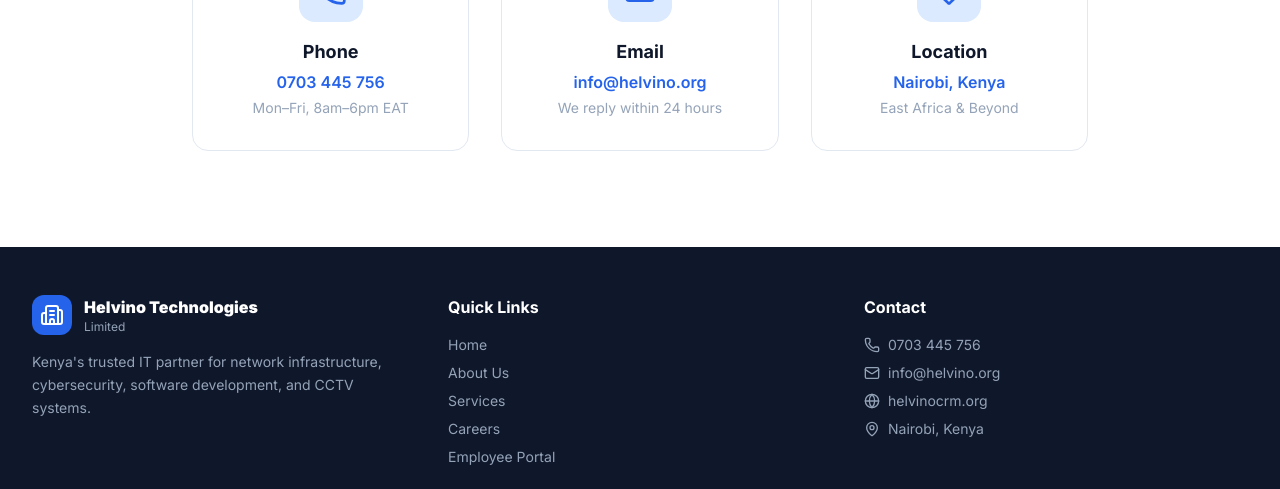
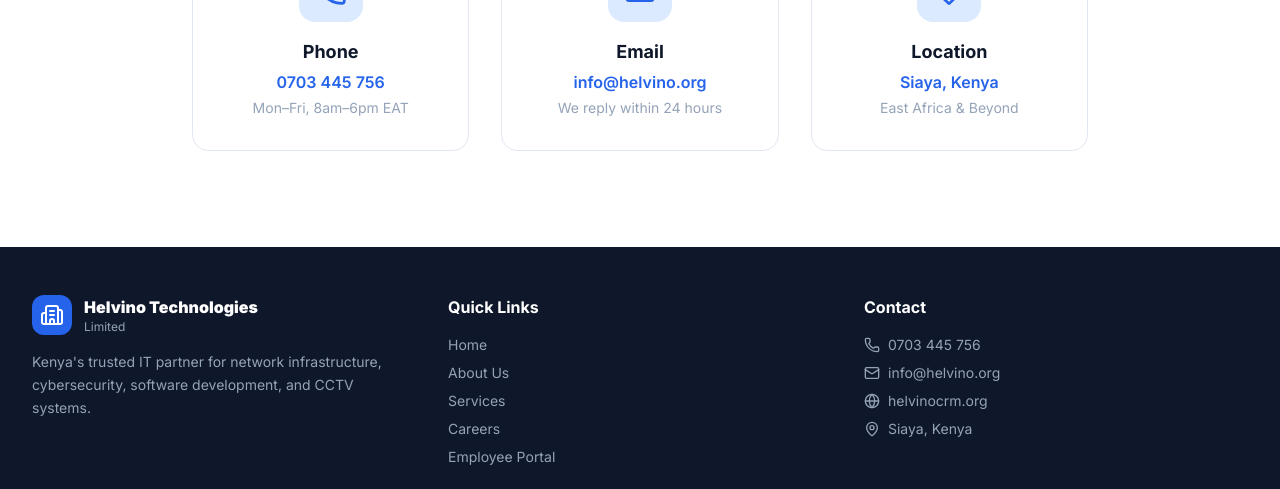
Before and after one commit to Helvino-Technologies-Limited/helvino-hrms, a Next.js app: page / in a window 1280 px wide. Shown: the part 4736-5225 px from the top of the page. Built offline with nearby package versions, Linux system fonts and the light colour scheme.

Commit message:
More modules

```diff
--- a/src/app/api/jobs/route.ts
+++ b/src/app/api/jobs/route.ts
@@ -40,7 +40,7 @@ export async function POST(req: NextRequest) {
         responsibilities: body.responsibilities || null,
         departmentId: body.departmentId || null,
         type: body.type || 'Full-time',
-        location: body.location || 'Nairobi, Kenya',
+        location: body.location || 'Siaya, Kenya',
         salaryMin: body.salaryMin ? parseFloat(body.salaryMin) : null,
         salaryMax: body.salaryMax ? parseFloat(body.salaryMax) : null,
         status: body.status || 'OPEN',
--- a/src/app/dashboard/business-card/page.tsx
+++ b/src/app/dashboard/business-card/page.tsx
@@ -345,7 +345,7 @@ function CardBack({ theme }: { theme: typeof THEMES[0] }) {
 
         {/* Address */}
         <div style={{ color: 'rgba(255,255,255,0.4)', fontSize: '9px', marginTop: '10px', letterSpacing: '0.5px' }}>
-          Nairobi, Kenya · Paybill: 522533 · A/c: 8071524
+          Siaya, Kenya · Paybill: 522533 · A/c: 8071524
         </div>
       </div>
     </div>
--- a/src/app/dashboard/recruitment/jobs/page.tsx
+++ b/src/app/dashboard/recruitment/jobs/page.tsx
@@ -317,7 +317,7 @@ function CreateEditJobModal({ job, departments, onClose, onSave }: {
     requirements: job?.requirements ?? '',
     departmentId: job?.departmentId ?? '',
     type: job?.type ?? 'Full-time',
-    location: job?.location ?? 'Nairobi, Kenya',
+    location: job?.location ?? 'Siaya, Kenya',
     positions: job?.positions ?? 1,
     salaryMin: job?.salaryMin ?? '',
     salaryMax: job?.salaryMax ?? '',
@@ -537,7 +537,7 @@ function CreateEditJobModal({ job, departments, onClose, onSave }: {
                   <input
                     value={form.location}
                     onChange={e => set('location', e.target.value)}
-                    placeholder="e.g. Nairobi, Kenya"
+                    placeholder="e.g. Siaya, Kenya"
                     className="w-full px-3 py-2.5 text-sm border border-slate-200 rounded-xl focus:outline-none focus:ring-2 focus:ring-blue-500 bg-white"
                   />
                 </div>
--- a/src/app/dashboard/sales/letters/new/page.tsx
+++ b/src/app/dashboard/sales/letters/new/page.tsx
@@ -287,7 +287,7 @@ export default function NewLetterPage() {
                 <div>
                   <label className="block text-sm font-semibold text-slate-700 mb-1">Address</label>
                   <input type="text" value={form.toAddress} onChange={e => setForm(f => ({ ...f, toAddress: e.target.value }))}
-                    placeholder="e.g. P.O. Box 123, Nairobi"
+                    placeholder="e.g. P.O. Box 123, Siaya"
                     className="w-full px-3 py-2 text-sm border border-slate-200 rounded-xl focus:outline-none focus:ring-2 focus:ring-blue-500" />
                 </div>
                 <div>
--- a/src/app/page.tsx
+++ b/src/app/page.tsx
@@ -314,7 +314,7 @@ export default function HomePage() {
             {[
               { icon: Phone, title: 'Phone', value: '0703 445 756', href: 'tel:+254703445756', sub: 'Mon–Fri, 8am–6pm EAT' },
               { icon: Mail, title: 'Email', value: 'info@helvino.org', href: 'mailto:info@helvino.org', sub: 'We reply within 24 hours' },
-              { icon: MapPin, title: 'Location', value: 'Nairobi, Kenya', href: '#', sub: 'East Africa & Beyond' },
+              { icon: MapPin, title: 'Location', value: 'Siaya, Kenya', href: '#', sub: 'East Africa & Beyond' },
             ].map(contact => (
               <a key={contact.title} href={contact.href}
                 className="text-center p-8 rounded-2xl border border-slate-200 hover:border-blue-300 hover:shadow-xl transition-all duration-300 group block">
@@ -360,7 +360,7 @@ export default function HomePage() {
                 <p className="flex items-center gap-2"><Phone className="w-4 h-4" /> 0703 445 756</p>
                 <p className="flex items-center gap-2"><Mail className="w-4 h-4" /> info@helvino.org</p>
                 <p className="flex items-center gap-2"><Globe className="w-4 h-4" /> helvinocrm.org</p>
-                <p className="flex items-center gap-2"><MapPin className="w-4 h-4" /> Nairobi, Kenya</p>
+                <p className="flex items-center gap-2"><MapPin className="w-4 h-4" /> Siaya, Kenya</p>
               </div>
             </div>
           </div>
--- a/src/components/Letterhead.tsx
+++ b/src/components/Letterhead.tsx
@@ -12,13 +12,13 @@ interface LetterheadProps {
 
 const COMPANY = {
   name: 'Helvino Technologies Ltd',
-  address: 'Nairobi, Kenya',
+  address: 'Siaya, Kenya',
   phone: '0110421320',
   email: 'helvinotechltd@gmail.com',
   website: 'helvino.org',
   paybill: '522533',
   account: '8071524',
-  regLine: 'Reg. No. · P.O Box 12345-00100 Nairobi',
+  regLine: 'Reg. No. · P.O Box 12345-40600 Siaya',
 }
 
 export default function Letterhead({
--- a/src/lib/contract.ts
+++ b/src/lib/contract.ts
@@ -178,7 +178,7 @@ export function generateContractHtml(data: {
   </div>
 
   <div class="footer">
-    <p>© ${year} Helvino Technologies Limited | Nairobi, Kenya | hr@helvino.org | 0703445756 | helvinocrm.org</p>
+    <p>© ${year} Helvino Technologies Limited | Siaya, Kenya | hr@helvino.org | 0703445756 | helvinocrm.org</p>
     <p style="margin-top:4px">Digital signatures on this document are legally binding under the Kenya Information and Communications Act.</p>
   </div>
 </body>
--- a/src/lib/linkedin.ts
+++ b/src/lib/linkedin.ts
@@ -99,7 +99,7 @@ function buildPostText(job: JobForPost, jobUrl: string): string {
   lines.push('')
   lines.push(`🔗 Apply now: ${jobUrl}`)
   lines.push('')
-  lines.push('#Hiring #JobOpening #Nairobi #Kenya #HelvinoTechnologies #Jobs')
+  lines.push('#Hiring #JobOpening #Siaya #Kenya #HelvinoTechnologies #Jobs')
 
   return lines.join('\n')
 }
```
Also changed, not shown: 1 other file (tests, documents, lock files or other folders).
